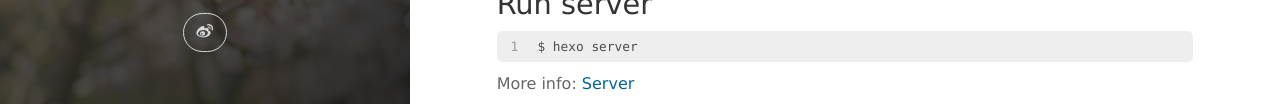
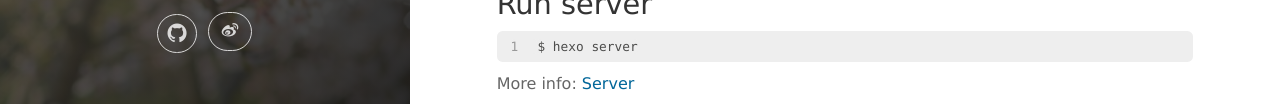
Before and after one commit to AlmondQ/almondq.github.io, a plain HTML site: page 2016/03/21/hello-world/index.html in a window 1280 px wide. Shown: the part 478-582 px from the top of the page. Drawn offline with nearby package versions, Linux system fonts and the light colour scheme; some packages are replaced by stand-ins of ours; a script that the page names is missing.

Commit message:
Site updated: 2016-06-01 12:22:55

```diff
--- a/2016/03/21/hello-world/index.html
+++ b/2016/03/21/hello-world/index.html
@@ -138,16 +138,17 @@ classes that you can use:
 <!-- add social info here -->
 
 
-
 <nav class="cover-navigation navigation--social">
   <ul class="navigation">
-    <!-- Github —->
+
+      <!-- Github -->
       <li class="navigation__item">
-        <a href="https://github.com/AlmondQ" title=“almondq on GitHub">
+        <a href="https://github.com/AlmondQ" title="Huno on GitHub">
           <i class='icon icon-social-github'></i>
           <span class="label">GitHub</span>
         </a>
       </li>
+
 
     <!-- China social icon -->
       <li class="navigation__item">
```
Also changed, not shown: 2016/04/04/reflected-xss/index.html (+4 -3 lines), 2016/05/19/MultiThread-in-Python/index.html (+4 -3 lines), 2016/05/31/Some-Modules-in-Python/index.html (+4 -3 lines), about/index.html (+4 -3 lines), archive/index.html (+4 -3 lines), archives/2016/03/index.html (+4 -3 lines), archives/2016/04/index.html (+4 -3 lines), archives/2016/05/index.html (+4 -3 lines), archives/2016/index.html (+4 -3 lines), archives/index.html (+4 -3 lines), index.html (+4 -3 lines).
